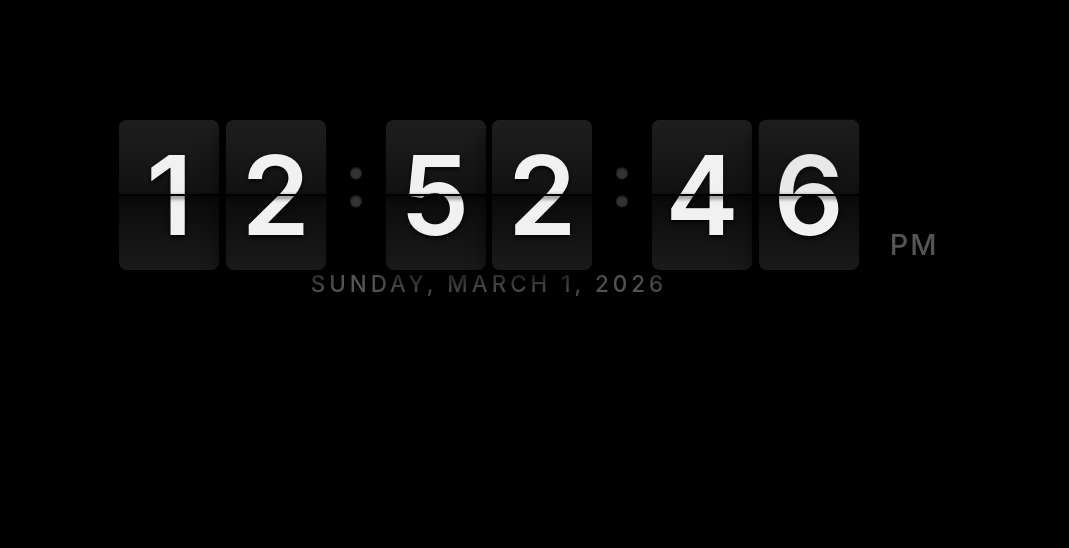
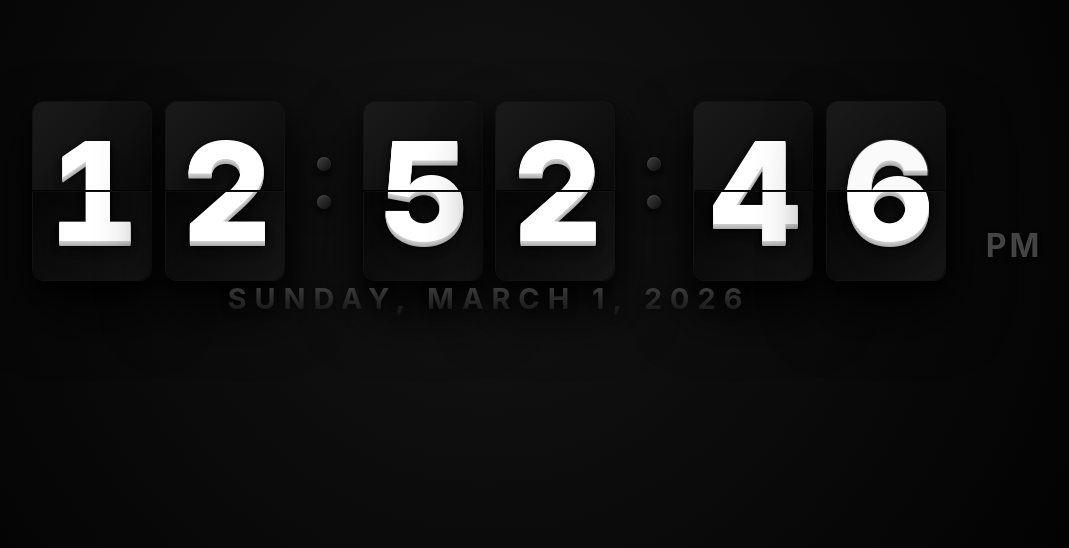
Before and after one commit to mbiboss/clock, a plain HTML site: page index.html in a window 1280 px wide. Shown: the part 192-740 px from the top of the page, without its empty margins (151-1220 px from the left). Drawn offline with Linux system fonts and the light colour scheme.

Commit message:
Add files via upload

```diff
--- a/script.js
+++ b/script.js
@@ -122,7 +122,12 @@ document.addEventListener('DOMContentLoaded', () => {
 
         if (currentNumber === newNumber) return;
 
-        topDigit.innerText = newNumber;
+        // If a flip is already in progress, don't start a new one
+        if (card.classList.contains('flipping')) return;
+        card.classList.add('flipping');
+
+        // Reset the card state to ensure no leftover elements
+        card.querySelectorAll('.flip-top, .flip-bottom').forEach(el => el.remove());
 
         const flipTop = document.createElement('div');
         flipTop.className = 'flip-top';
@@ -141,11 +146,17 @@ document.addEventListener('DOMContentLoaded', () => {
         card.appendChild(flipTop);
         card.appendChild(flipBottom);
 
+        // Update top half immediately behind the flip
+        // The top half of the background card is updated to the NEW number
+        topDigit.innerText = newNumber;
+
         setTimeout(() => {
+            // Update bottom half of the background card ONLY after animation completes
             bottomDigit.innerText = newNumber;
-            if (card.contains(flipTop)) flipTop.remove();
-            if (card.contains(flipBottom)) flipBottom.remove();
-        }, 650);
+            flipTop.remove();
+            flipBottom.remove();
+            card.classList.remove('flipping');
+        }, 850); // Increased timeout to match slower 0.4s+0.4s animation
     }
 
     function updateTime() {
--- a/style.css
+++ b/style.css
@@ -6,6 +6,8 @@
 
 body {
     background-color: #000000;
+    background-image:
+        radial-gradient(circle at 50% 50%, rgba(20, 20, 20, 1) 0%, rgba(0, 0, 0, 1) 100%);
     color: #f1f1f1;
     font-family: -apple-system, BlinkMacSystemFont, "Segoe UI", Roboto, "Helvetica Neue", Arial, sans-serif;
     display: flex;
@@ -24,19 +26,27 @@ body {
     display: flex;
     flex-direction: column;
     align-items: center;
-    gap: 3rem;
+    gap: 4rem;
+    perspective: 2000px;
+}
+
+.clock-wrapper {
+    transform: rotateX(0deg); /* Removed the tilt that might be obscuring the bottom */
+    transform-style: preserve-3d;
 }
 
 .time-row {
     display: flex;
     align-items: center;
-    gap: 1.5rem;
+    gap: 2rem;
     position: relative;
+    transform-style: preserve-3d;
 }
 
 .time-group {
     display: flex;
-    gap: 0.4rem;
+    gap: 0.8rem;
+    transform-style: preserve-3d;
 }
 
 .colon {
@@ -47,55 +57,60 @@ body {
     position: relative;
     display: flex;
     flex-direction: column;
-    gap: 1rem;
+    gap: 1.5rem;
     align-items: center;
     justify-content: center;
+    filter: drop-shadow(0 0 10px rgba(0,0,0,0.5));
 }
 
 .colon::before, .colon::after {
     content: "";
-    width: 12px;
-    height: 12px;
-    background: #333;
+    width: 14px;
+    height: 14px;
+    background: linear-gradient(135deg, #444 0%, #111 100%);
     border-radius: 50%;
-    box-shadow: inset 0 1px 2px rgba(0,0,0,0.8), 0 1px 1px rgba(255,255,255,0.05);
+    box-shadow:
+        0 4px 8px rgba(0,0,0,0.8),
+        inset 0 1px 2px rgba(255,255,255,0.1);
 }
 
 .ampm-box {
     position: absolute;
-    right: -5rem;
-    bottom: 0.5rem;
-    font-size: 1.8rem;
-    font-weight: 500;
-    color: #555;
-    letter-spacing: 2px;
+    right: -6rem;
+    bottom: 1rem;
+    font-size: 2rem;
+    font-weight: 700;
+    color: #444;
+    letter-spacing: 3px;
+    text-shadow: 0 2px 4px rgba(0,0,0,0.5);
 }
 
 /* FLIP CARD STYLES */
 .flip-card {
     position: relative;
-    width: 100px;
-    height: 150px;
-    background-color: #121212;
-    border-radius: 8px;
-    perspective: 1200px;
+    width: 120px;
+    height: 180px;
+    background-color: #050505;
+    border-radius: 12px;
+    perspective: 1500px;
+    transform-style: preserve-3d;
     box-shadow:
-        0 10px 25px rgba(0,0,0,0.9),
-        inset 0 1px 0 rgba(255,255,255,0.05),
-        inset 0 -1px 0 rgba(0,0,0,0.8);
+        0 30px 60px rgba(0,0,0,0.9),
+        0 10px 20px rgba(0,0,0,0.7),
+        inset 0 1px 1px rgba(255,255,255,0.1);
+    border: 1px solid rgba(255,255,255,0.05);
 }
 
 .flip-card::after {
     content: "";
     position: absolute;
     top: 50%;
-    left: -2px;
-    width: calc(100% + 4px);
-    height: 2px;
+    left: 0;
+    width: 100%;
+    height: 1px;
     background: #000;
-    transform: translateY(-50%);
-    z-index: 10;
-    box-shadow: 0 2px 4px rgba(0,0,0,0.9);
+    transform: translateY(-50%) translateZ(10px);
+    z-index: 100;
 }
 
 .top, .bottom, .flip-top, .flip-bottom {
@@ -104,34 +119,60 @@ body {
     width: 100%;
     height: 50%;
     overflow: hidden;
-    background-color: #151515;
+    background-color: #080808;
+    backface-visibility: hidden;
+    -webkit-backface-visibility: hidden;
+    -webkit-transform-style: preserve-3d;
+    transform-style: preserve-3d;
 }
 
 .top, .flip-top {
     top: 0;
-    border-radius: 8px 8px 0 0;
+    border-radius: 12px 12px 0 0;
     transform-origin: bottom;
-    background: linear-gradient(to bottom, #1e1e1e 0%, #111111 100%);
+    background: linear-gradient(135deg, #1a1a1a 0%, #0a0a0a 100%);
+    z-index: 2;
+    border-bottom: 0.5px solid rgba(0,0,0,0.5);
 }
 
 .bottom, .flip-bottom {
-    bottom: 0;
-    border-radius: 0 0 8px 8px;
+    top: 50%;
+    height: 50%;
+    border-radius: 0 0 12px 12px;
     transform-origin: top;
-    background: linear-gradient(to bottom, #0a0a0a 0%, #1a1a1a 100%);
+    background: linear-gradient(135deg, #050505 0%, #151515 100%);
+    z-index: 1;
+    display: block;
+    border-top: 0.5px solid rgba(255,255,255,0.05);
 }
 
 .digit {
     position: absolute;
     left: 0;
     width: 100%;
-    height: 150px;
-    line-height: 150px;
+    height: 180px;
+    line-height: 180px;
     text-align: center;
-    font-size: 110px;
-    font-weight: 600;
-    color: #f1f1f1;
-    text-shadow: 0 2px 4px rgba(0,0,0,0.9);
+    font-size: 140px;
+    font-weight: 800;
+    color: #ffffff;
+    text-shadow:
+        0 1px 0 #ccc,
+        0 2px 0 #c9c9c9,
+        0 3px 0 #bbb,
+        0 4px 0 #b9b9b9,
+        0 5px 0 #aaa,
+        0 6px 1px rgba(0,0,0,.1),
+        0 0 5px rgba(0,0,0,.1),
+        0 1px 3px rgba(0,0,0,.3),
+        0 3px 5px rgba(0,0,0,.2),
+        0 5px 10px rgba(0,0,0,.25),
+        0 10px 10px rgba(0,0,0,.2),
+        0 20px 20px rgba(0,0,0,.15);
+    letter-spacing: -4px;
+    font-variant-numeric: tabular-nums;
+    backface-visibility: hidden;
+    -webkit-backface-visibility: hidden;
 }
 
 .top .digit, .flip-top .digit {
@@ -143,14 +184,16 @@ body {
 }
 
 .flip-top {
-    animation: flipTop 0.35s cubic-bezier(0.37, 0, 0.63, 1) forwards;
-    z-index: 5;
+    animation: flipTop 0.4s ease-in forwards;
+    z-index: 10;
+    transform-origin: bottom;
 }
 
 .flip-bottom {
     transform: rotateX(90deg);
-    animation: flipBottom 0.35s cubic-bezier(0.37, 0, 0.63, 1) 0.35s forwards;
-    z-index: 5;
+    animation: flipBottom 0.4s ease-out 0.4s forwards;
+    z-index: 10;
+    transform-origin: top;
 }
 
 @keyframes flipTop {
@@ -176,11 +219,16 @@ body {
 }
 
 .date-row {
-    font-size: 1.4rem;
-    letter-spacing: 4px;
-    color: #555;
-    font-weight: 500;
+    font-size: 1.8rem;
+    letter-spacing: 8px;
+    color: #333;
+    font-weight: 700;
     text-align: center;
+    text-transform: uppercase;
+    background: linear-gradient(to bottom, #444, #111);
+    -webkit-background-clip: text;
+    -webkit-text-fill-color: transparent;
+    filter: drop-shadow(0 2px 4px rgba(0,0,0,0.5));
 }
 
 /* Install Modal */
```
